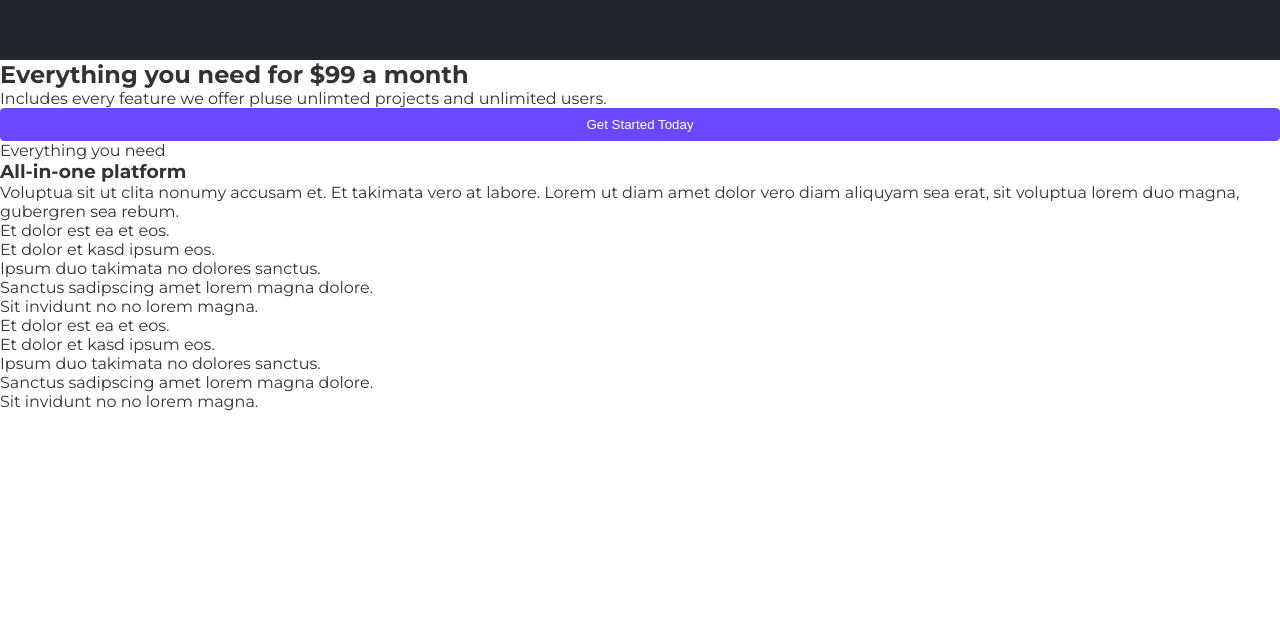
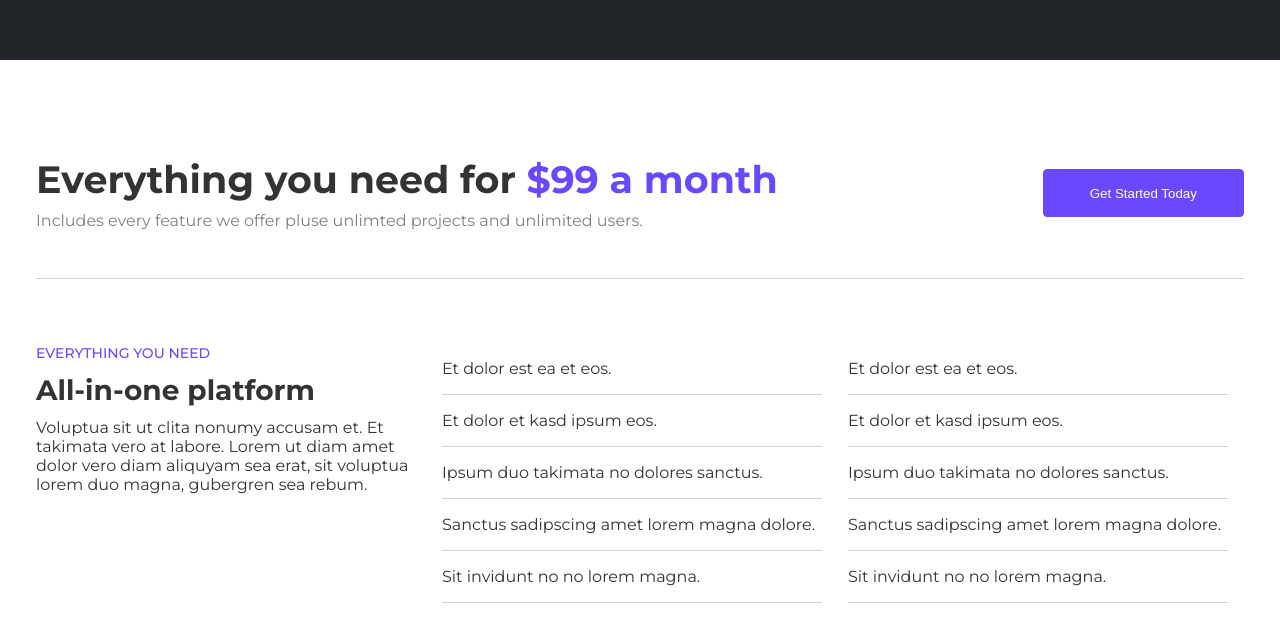
Before and after one commit to Youngpwd/react_router_v6_tutorial, a React (Create React App) app: page / in a window 1280 px wide. Shown: the part 840-1482 px from the top of the page. Before the commit the page ends 1251 px from the top, so only its background shows below. Built offline with nearby package versions, Linux system fonts and the light colour scheme.

Commit message:
pricing styles built

```diff
--- a/src/components/Pricing/Pricing.css
+++ b/src/components/Pricing/Pricing.css
@@ -0,0 +1,91 @@
+.pricing {
+  width: 100%;
+  margin-top: 5rem;
+}
+
+.pricing .container {
+  max-width: 1240px;
+  padding: 1rem;
+  margin: auto;
+  overflow: hidden;
+}
+
+.pricing .top-content {
+  display: grid;
+  grid-template-columns: 5fr 1fr;
+  border-bottom: 1px solid var(--lightgrey);
+  padding-bottom: 3rem;
+}
+
+.pricing .top-content h2 {
+  font-size: 38px;
+  padding-bottom: 0.5rem;
+}
+
+.pricing .top-content span {
+  color: var(--primary);
+}
+
+.pricing .top-content p {
+  color: var(--grey);
+}
+
+.pricing .top-content .bttn-div {
+    display: flex;
+    justify-content: center;
+    align-self: center;
+    height: 3rem;
+}
+
+.pricing .bottom-content {
+  display: grid;
+  grid-template-columns: repeat(3, 1fr);
+  gap: 10px;
+  margin: 3rem auto;
+}
+
+.pricing .card {
+  display: flex;
+  flex-direction: column;
+  padding: 1rem 1rem 1rem 0;
+}
+
+.pricing .card div {
+  display: flex;
+  border-bottom: 1px solid var(--lightgrey);
+  padding: 1rem 0;
+}
+
+.pricing .card .no-border {
+  border: none;
+}
+
+.pricing .card span {
+  color: var(--primary);
+  text-transform: uppercase;
+  font-weight: 500;
+  font-size: 14px;
+}
+
+.pricing .card h3 {
+  font-size: 28px;
+  margin: 0.7rem 0;
+}
+
+@media screen and (max-width: 960px) {
+    .pricing .top-content {
+        grid-template-columns: 1fr;
+    }
+
+    .pricing .container .bottom-content {
+        display: none;
+    }
+
+    .pricing .top-content h2 {
+        font-size: 32px;
+    }
+
+    .pricing .top-content .bttn-div {
+        margin-top: 1rem;
+    }
+}
```
